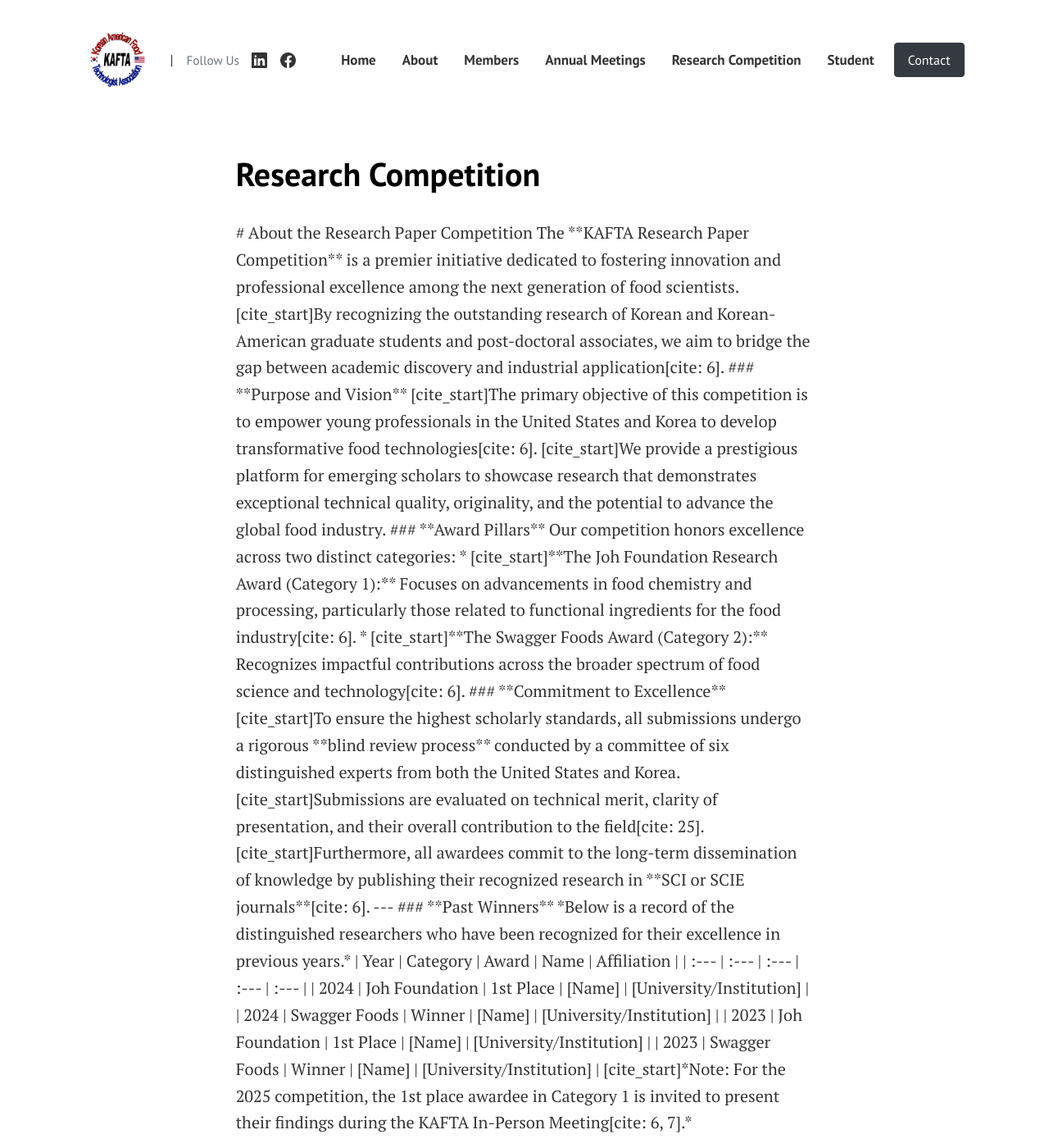
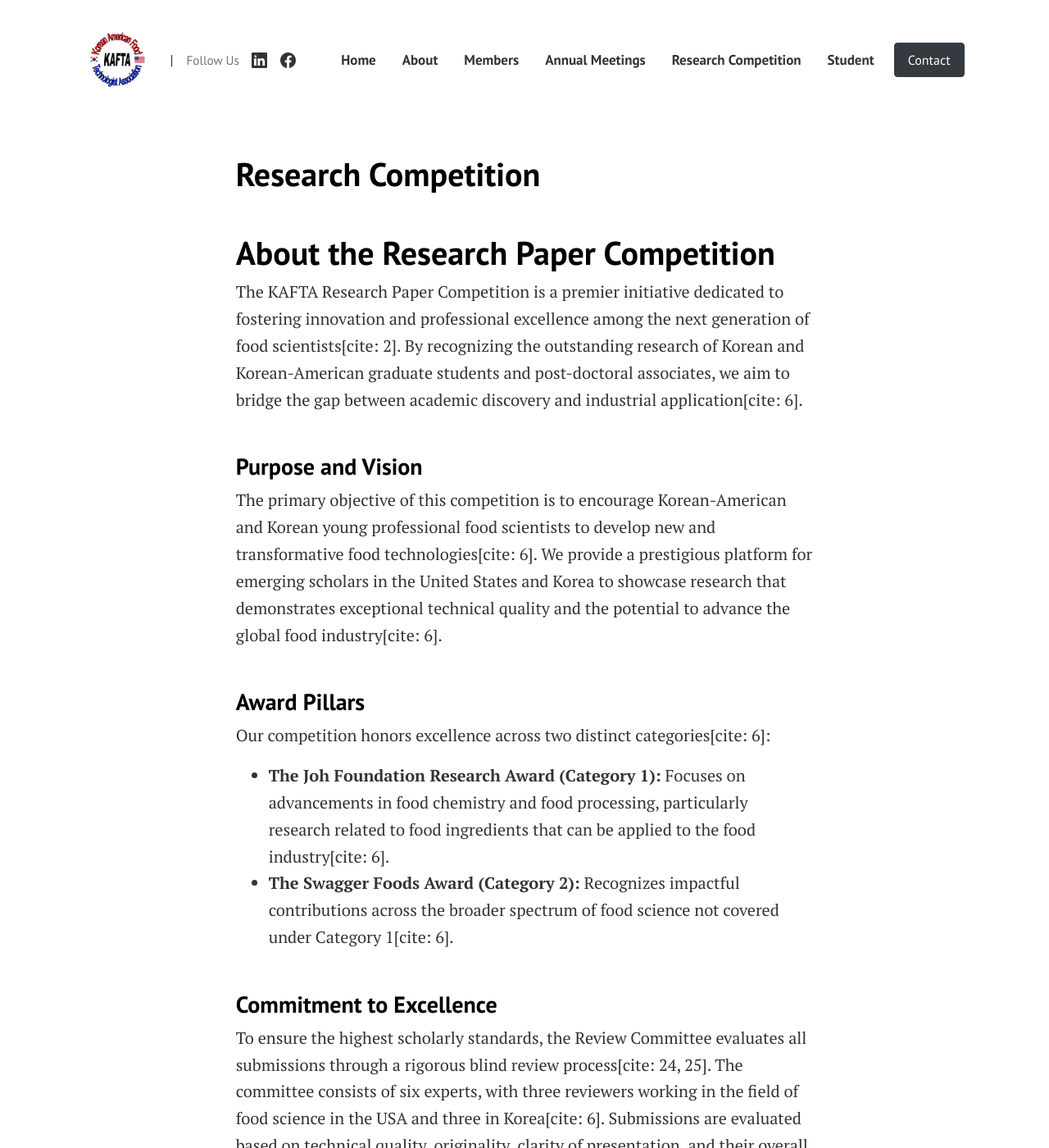
Before and after one commit to KAFTA-USA/KAFTA-USA.github.io, a Jekyll site: the page built from pages/research.html, in a window 1280 px wide and 1400 px high. Shown: the whole window at 82% size. Built offline with Jekyll 4.4.1, drawn with Linux system fonts in a browser that asks for light colours; some of the changed text lies outside the part shown.

Commit message:
Update research.html

```diff
--- a/pages/research.html
+++ b/pages/research.html
@@ -5,31 +5,71 @@
 image: assets/images/empty_sp.png
 ---
 
-# About the Research Paper Competition
+<section id="about-competition">
+    <h1>About the Research Paper Competition</h1>
+    <p>
+        The KAFTA Research Paper Competition is a premier initiative dedicated to fostering innovation and professional excellence among the next generation of food scientists[cite: 2].
+        By recognizing the outstanding research of Korean and Korean-American graduate students and post-doctoral associates, we aim to bridge the gap between academic discovery and industrial application[cite: 6].
+    </p>
 
-The **KAFTA Research Paper Competition** is a premier initiative dedicated to fostering innovation and professional excellence among the next generation of food scientists. [cite_start]By recognizing the outstanding research of Korean and Korean-American graduate students and post-doctoral associates, we aim to bridge the gap between academic discovery and industrial application[cite: 6].
+    <h3>Purpose and Vision</h3>
+    <p>
+        The primary objective of this competition is to encourage Korean-American and Korean young professional food scientists to develop new and transformative food technologies[cite: 6].
+        We provide a prestigious platform for emerging scholars in the United States and Korea to showcase research that demonstrates exceptional technical quality and the potential to advance the global food industry[cite: 6].
+    </p>
 
-### **Purpose and Vision**
-[cite_start]The primary objective of this competition is to empower young professionals in the United States and Korea to develop transformative food technologies[cite: 6]. [cite_start]We provide a prestigious platform for emerging scholars to showcase research that demonstrates exceptional technical quality, originality, and the potential to advance the global food industry.
+    <h3>Award Pillars</h3>
+    <p>Our competition honors excellence across two distinct categories[cite: 6]:</p>
+    <ul>
+        <li>
+            <strong>The Joh Foundation Research Award (Category 1):</strong> Focuses on advancements in food chemistry and food processing, particularly research related to food ingredients that can be applied to the food industry[cite: 6].
+        </li>
+        <li>
+            <strong>The Swagger Foods Award (Category 2):</strong> Recognizes impactful contributions across the broader spectrum of food science not covered under Category 1[cite: 6].
+        </li>
+    </ul>
 
-### **Award Pillars**
-Our competition honors excellence across two distinct categories:
-* [cite_start]**The Joh Foundation Research Award (Category 1):** Focuses on advancements in food chemistry and processing, particularly those related to functional ingredients for the food industry[cite: 6].
-* [cite_start]**The Swagger Foods Award (Category 2):** Recognizes impactful contributions across the broader spectrum of food science and technology[cite: 6].
+    <h3>Commitment to Excellence</h3>
+    <p>
+        To ensure the highest scholarly standards, the Review Committee evaluates all submissions through a rigorous blind review process[cite: 24, 25].
+        The committee consists of six experts, with three reviewers working in the field of food science in the USA and three in Korea[cite: 6].
+        Submissions are evaluated based on technical quality, originality, clarity of presentation, and their overall contribution to the field[cite: 25].
+        Furthermore, all awardees commit to the long-term dissemination of knowledge by publishing their recognized research in an SCI or SCIE journal within two years[cite: 6].
+    </p>
 
-### **Commitment to Excellence**
-[cite_start]To ensure the highest scholarly standards, all submissions undergo a rigorous **blind review process** conducted by a committee of six distinguished experts from both the United States and Korea. [cite_start]Submissions are evaluated on technical merit, clarity of presentation, and their overall contribution to the field[cite: 25]. [cite_start]Furthermore, all awardees commit to the long-term dissemination of knowledge by publishing their recognized research in **SCI or SCIE journals**[cite: 6].
+    <hr />
 
----
+    <h3>Past Winners</h3>
+    <p><em>Below is a record of the distinguished researchers who have been recognized for their excellence in previous years.</em></p>
+    <table class="table">
+        <thead>
+            <tr>
+                <th>Year</th>
+                <th>Category</th>
+                <th>Award</th>
+                <th>Name</th>
+                <th>Affiliation</th>
+            </tr>
+        </thead>
+        <tbody>
+            <tr>
+                <td>2024</td>
+                <td>Joh Foundation</td>
+                <td>1st Place</td>
+                <td>[Name]</td>
+                <td>[University/Institution]</td>
+            </tr>
+            <tr>
+                <td>2024</td>
+                <td>Swagger Foods</td>
+                <td>Winner</td>
+                <td>[Name]</td>
+                <td>[University/Institution]</td>
+            </tr>
+        </tbody>
+    </table>
 
-### **Past Winners**
-*Below is a record of the distinguished researchers who have been recognized for their excellence in previous years.*
-
-| Year | Category | Award | Name | Affiliation |
-| :--- | :--- | :--- | :--- | :--- |
-| 2024 | Joh Foundation | 1st Place | [Name] | [University/Institution] |
-| 2024 | Swagger Foods | Winner | [Name] | [University/Institution] |
-| 2023 | Joh Foundation | 1st Place | [Name] | [University/Institution] |
-| 2023 | Swagger Foods | Winner | [Name] | [University/Institution] |
-
-[cite_start]*Note: For the 2025 competition, the 1st place awardee in Category 1 is invited to present their findings during the KAFTA In-Person Meeting[cite: 6, 7].*
+    <p style="font-style: italic; margin-top: 20px;">
+        Note: For the 2025 competition, the 1st place awardee in the Joh Foundation Award will provide a 10-minute presentation during the in-person meeting on July 14, 2025[cite: 6, 7].
+    </p>
+</section>
```
